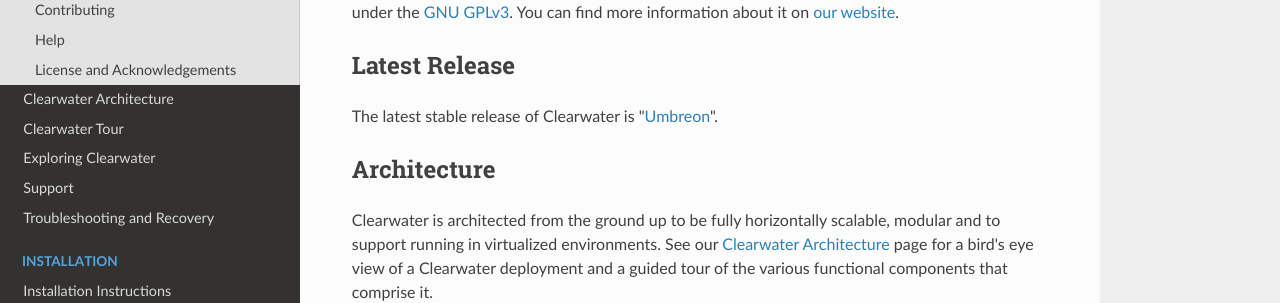
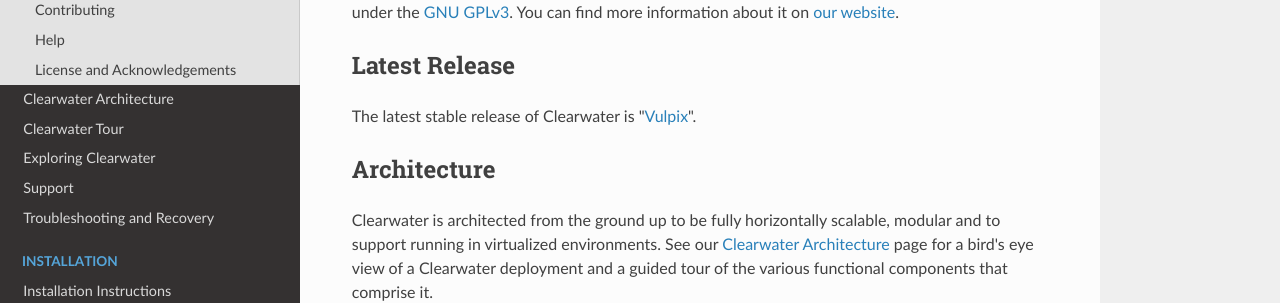
Before and after one commit to Metaswitch/clearwater-readthedocs, an MkDocs documentation site: the page built from docs/index.md, in a window 1280 px wide and 900 px high. Shown: the part 183-486 px from the top of the window. Built offline with MkDocs 1.6.1, drawn with Linux system fonts in a browser that asks for light colours; nearby versions of some CDN libraries; old or Windows-style settings are respelled for this version of MkDocs.

Commit message:
Update name for sprint Vulpix

```diff
--- a/docs/index.md
+++ b/docs/index.md
@@ -4,7 +4,7 @@ Project Clearwater is an open-source IMS core, developed by [Metaswitch Networks
 
 ## Latest Release
 
-The latest stable release of Clearwater is "[Umbreon](http://pokemon.wikia.com/wiki/Umbreon)".
+The latest stable release of Clearwater is "[Vulpix](http://pokemon.wikia.com/wiki/Vulpix)".
 
 ## Architecture
 
```
